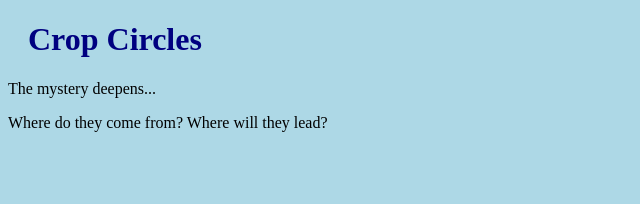
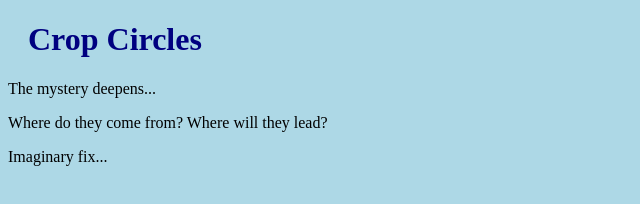
Before and after one commit to Schackasawa/CropCircles, a plain HTML site: page index.html in a window 1280 px wide. Shown: the whole page, without its empty margins (0-640 px from the left). Drawn offline with Linux system fonts and the light colour scheme.

Commit message:
Emergency fix

```diff
--- a/index.html
+++ b/index.html
@@ -9,6 +9,6 @@
 <h1>Crop Circles</h1>
 <p>The mystery deepens...</p>
 <p>Where do they come from? Where will they lead?</p>
-
+<p>Imaginary fix...</p>
 </body>
 </html>
```
